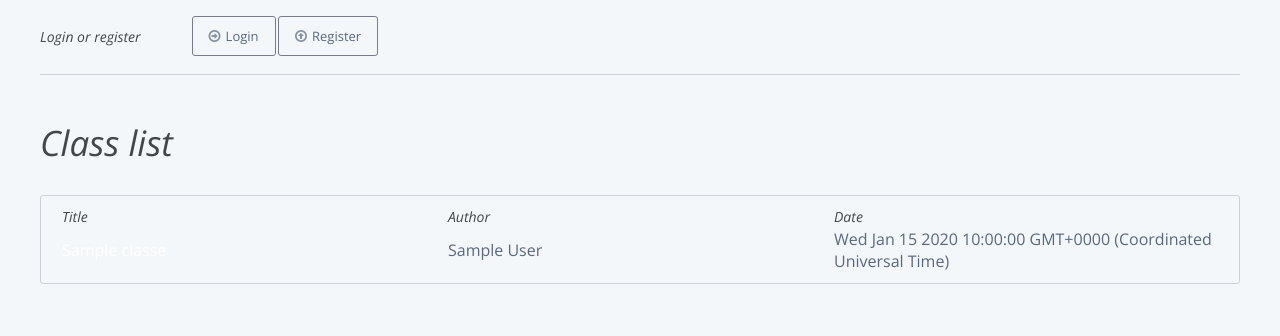
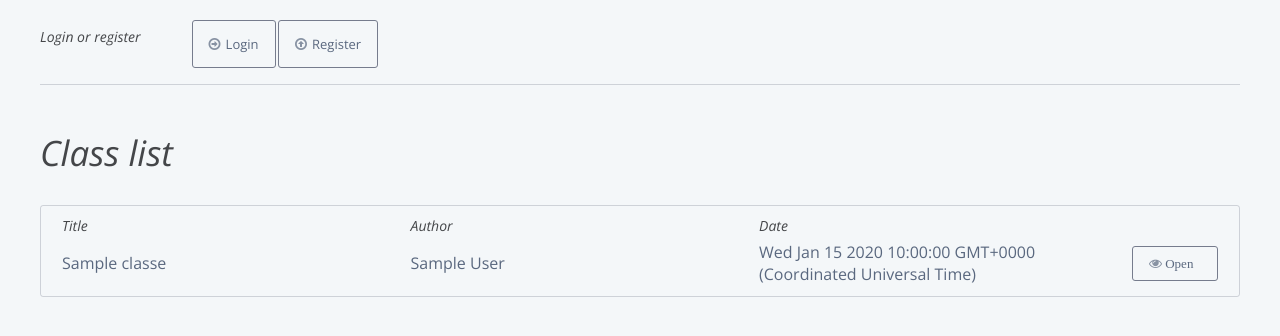
Before and after one commit to FrancescoCrecchi/Classpad, a Node server app: page / in a window 1280 px wide. Shown: the part 152-488 px from the top of the page. Run offline with Node 20, Linux system fonts and the light colour scheme; tables that the repository leaves empty hold one stand-in row (values such as "Sample post"); some libraries are stand-ins or nearby versions; some web fonts are replaced.

Commit message:
Homepage

```diff
--- a/classPad/public/stylesheets/webstyle.css
+++ b/classPad/public/stylesheets/webstyle.css
@@ -33,6 +33,7 @@
 	 font-size: 16px;
 	 font-weight: 300;
 	 font-family: "Open Sans", Helvetica, sans-serif;
+	 display: inline-block;
  }
  button .fa {
  	font-size: 14px;
@@ -122,7 +123,7 @@
 	line-height: 44px;
 }
 .subheader button {
-	padding: 10px 16px;
+	padding: 14px 16px;
 	background: none;
 	border: 1px solid rgba(118, 124, 141, 1);
 	border-radius: 3px;
@@ -159,11 +160,42 @@
 	color: #444649;
 	font-size: 14px;
 	font-style: italic;
+	padding-top: 0;
 }
 #listaClassi td a {
 
 }
+td {
+	padding-top: 5px;
+}
 
+#listaClassi td .fa {
+    width: 52px;
+	padding: 10px 16px;
+	background: none;
+	border: 1px solid rgba(118, 124, 141, 1);
+	border-radius: 3px;
+	color: rgba(90, 104, 127, 0.7);
+	font-size: 13px;
+	font-weight: 500;
+	cursor: pointer;
+	transition: all linear 0.2s;
+	margin-left: 20px;
+
+ }
+ #listaClassi td .fa span.linkcontent {
+	color: rgba(90, 104, 127, 1);
+	text-indent: 5px;
+ }
+#listaClassi td .fa:hover
+ {
+	color: #FFF;
+	background: rgba(90, 104, 127, 1);
+}
+#listaClassi td .fa:hover span.linkcontent {
+	color: #FFF;
+
+}
  /* ===[ BUTTONS ]=== */
  .btn-toolbar {
 	 float: left;
--- a/classPad/views/home.jade
+++ b/classPad/views/home.jade
@@ -42,9 +42,12 @@ html
          td.thead  Title
          td.thead  Author
          td.thead  Date
+         td.thead
        each clss in classes
         tr
-          td
-            a(href='/class/#{clss.id}')=clss.title
+          td=clss.title
           td=clss.author
           td=clss.date
+          td
+           a.fa.fa-eye(href='/class/#{clss.id}')
+            span.linkcontent Open
```
